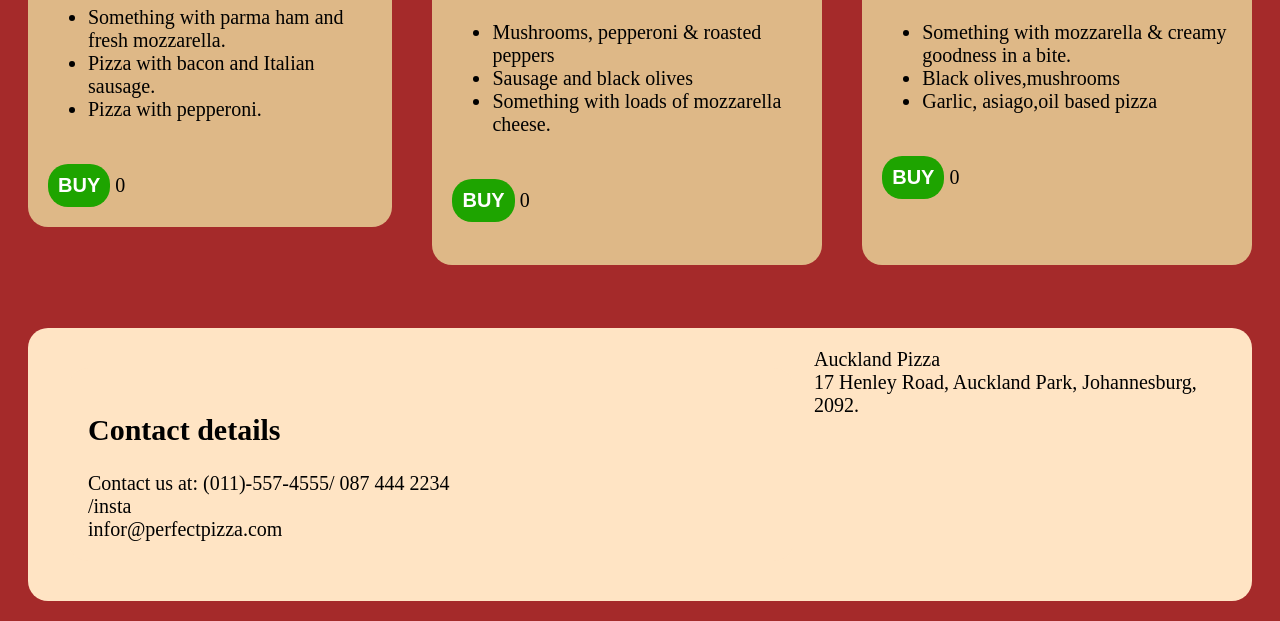
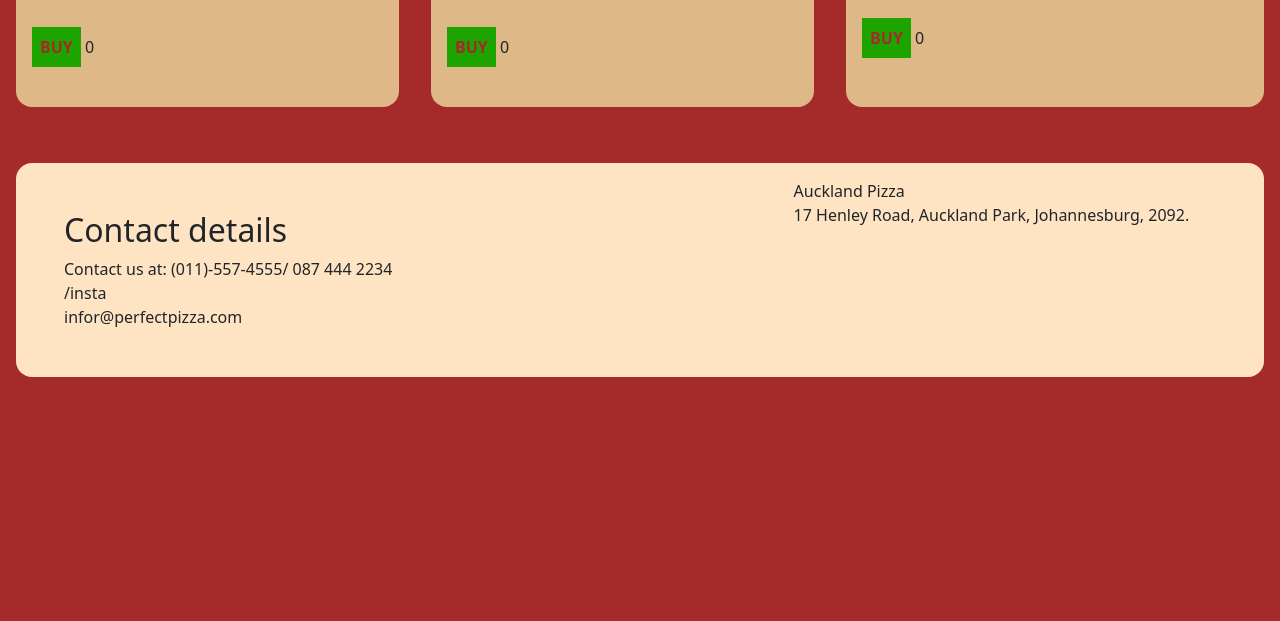
Before and after one commit to Nkosingiphile08/pizza-cart, a plain HTML site: page index.html in a window 1280 px wide. Shown: the part 764-1385 px from the top of the page. After the commit the page ends 1157 px from the top, so only its background shows below. Drawn offline with nearby package versions, Linux system fonts and the light colour scheme.

Commit message:
made changes on html and style.css

```diff
--- a/index.html
+++ b/index.html
@@ -7,7 +7,7 @@
     <meta name="viewport" content="width=device-width, initial-scale=1.0">
     <title>Your Perfect Pizza</title>
     <link rel="stylesheet" href="style.css">
-
+    <link href="https://cdn.jsdelivr.net/npm/bootstrap@5.2.3/dist/css/bootstrap.min.css" rel="stylesheet">
 </head>
 
 <body style="background-color:brown">
@@ -119,7 +119,7 @@
             </div>
         </div>
 
-        <div class="pizzas" style="text-align: center; display: flex; justify-content: center;">
+        <div class="pizzas">
 
             <div class="pizzas" style="text-align: center;">
                 <div class="pizza small_pizza">
@@ -140,7 +140,7 @@
                     </div>
                 </div>
 
-            </div>
+
 
             <br>
 
@@ -178,6 +178,7 @@
                     <span x-text="count"></span>
                 </div>
             </div>
+            </div>
         </div>
         <br>
     </div>
@@ -200,12 +201,13 @@
         <div class="adress">
             <div>
                 Auckland Pizza
-            </div>
-            <div>
+                <br>
                 17 Henley Road, Auckland Park, Johannesburg, 2092.
             </div>
+
         </div>
     </div>
+
 </body>
 
 <script src="https://cdn.jsdelivr.net/npm/alpinejs@3.12.1/dist/cdn.min.js"></script>
--- a/style.css
+++ b/style.css
@@ -9,12 +9,12 @@
 
 }
 body{
-    font-size: 20px;
+    font-size: 16px;
 }
 button{
-    font-size: 20px;
+    font-size: 16px;
     background-color: rgb(30, 164, 0);
-    color: white;
+    color: brown;
     border:none;
     border-radius: 1em;
     font-weight: bold;
@@ -93,7 +93,7 @@ ul li{
 }
 
 
-@media (mini-width: 960px) {
+@media (min-width: 960px) {
 
     .pizzas {
         display: flex;
```
